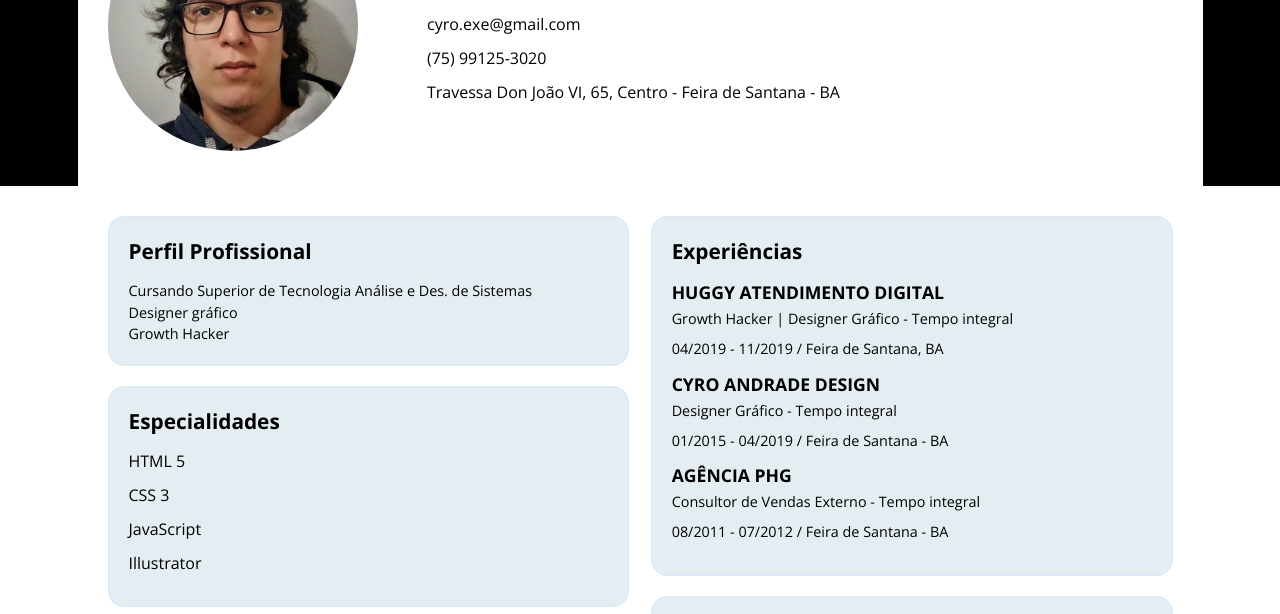
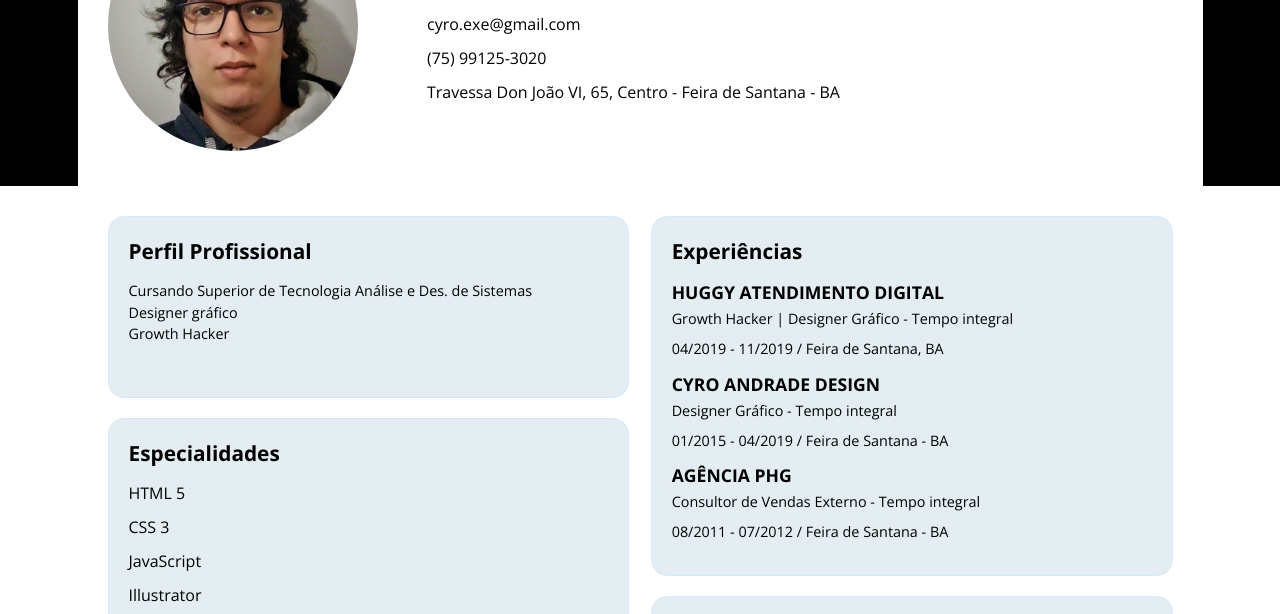
Before and after one commit to cyroandrade/portfolio, a plain HTML site: page index.html in a window 1280 px wide. Shown: the part 159-773 px from the top of the page. Drawn offline with nearby package versions, Linux system fonts and the light colour scheme.

Commit message:
update 2

```diff
--- a/style.css
+++ b/style.css
@@ -115,7 +115,7 @@ main .coluna{
 main .coluna section{
     border-bottom: 1px solid #d4e9ff;
     margin: 0 0 20px;
-    min-height: 106px;
+    min-height: 140px;
     color:var(--corTextoSecudaria);
     border-radius: 1rem;
     background-color: #e4edf1;
```
